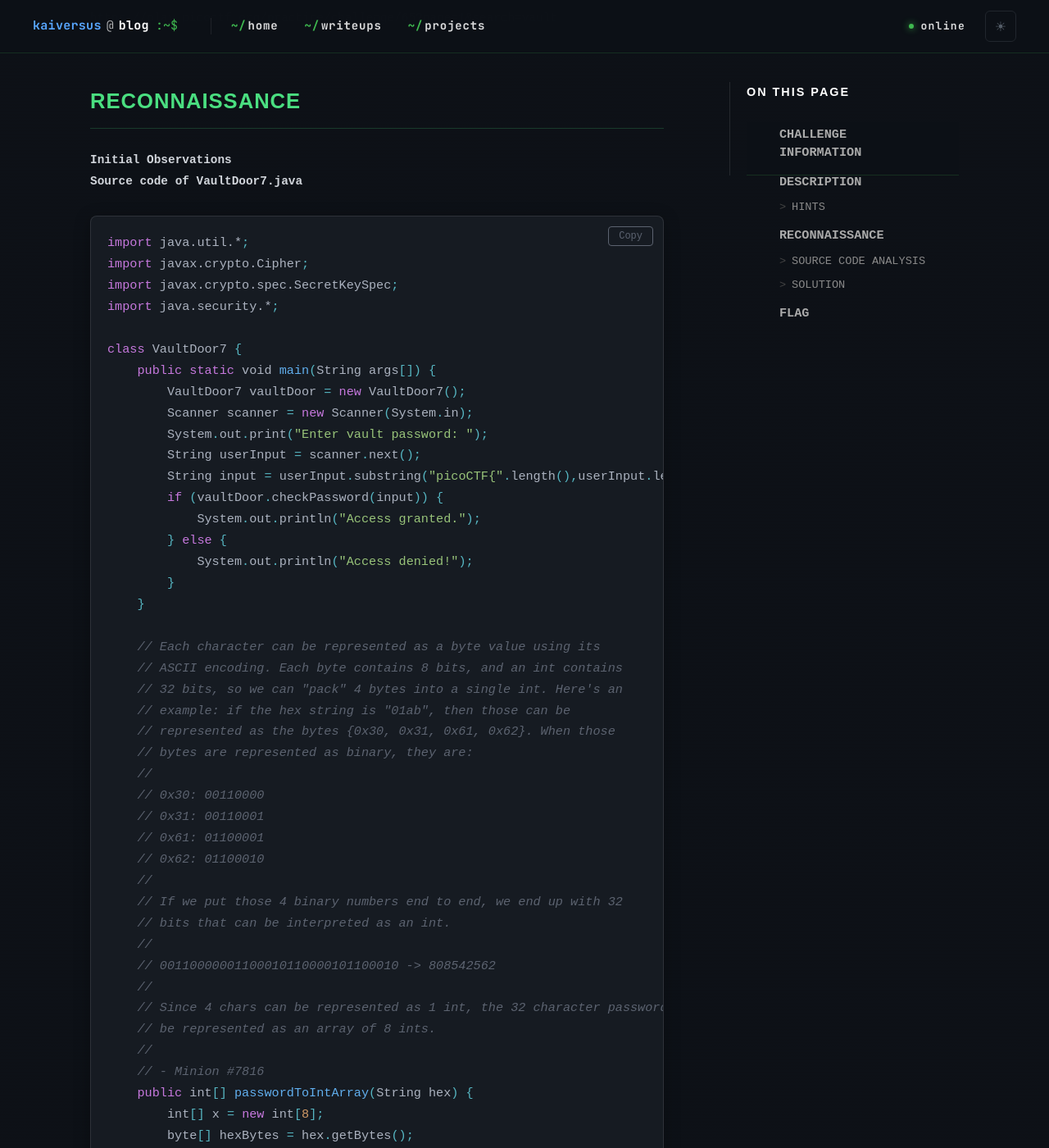
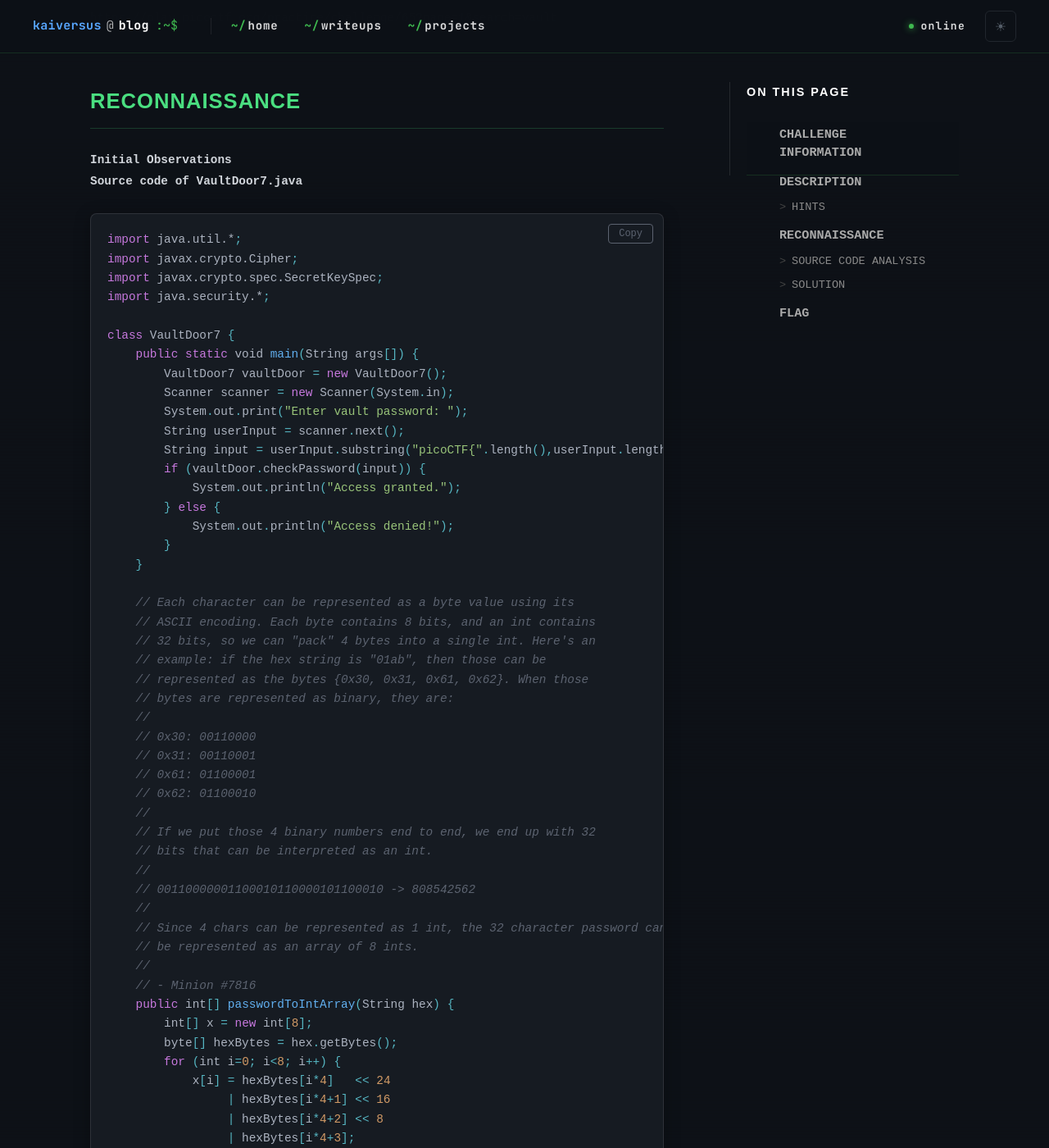
Before and after one commit to kaiversus/kaiversus.github.io, a Jekyll site: the page built from _writeups/vault-door-7_pico/vault-door-7_pico.md, in a window 1280 px wide and 1400 px high, scrolled down 1222 px. Shown: the whole window at 82% size. Built offline with Jekyll 4.4.1, drawn with Linux system fonts in a browser that asks for light colours.

Commit message:
Update style.css

```diff
--- a/assets/css/style.css
+++ b/assets/css/style.css
@@ -524,6 +524,7 @@ html.light .theme-toggle  { color: #1c1a14 !important; border-color: rgba(0,0,0,
     border-radius: 8px;
     margin: 2em 0;
     position: relative; /* Dùng để neo nút Copy */
+    font-size: 0.9em;
     box-shadow: 0 4px 20px rgba(0, 0, 0, 0.3);
 }
 
@@ -564,7 +565,7 @@ html.light .theme-toggle  { color: #1c1a14 !important; border-color: rgba(0,0,0,
 .writeup-content pre code {
     color: #abb2bf; /* Xám nhạt chuẩn One Dark - rất dịu mắt */
     font-family: 'Courier New', monospace;
-    font-size: 0.95rem;
+    font-size: 0.9rem;
     line-height: 1.6;
 }
 
```
